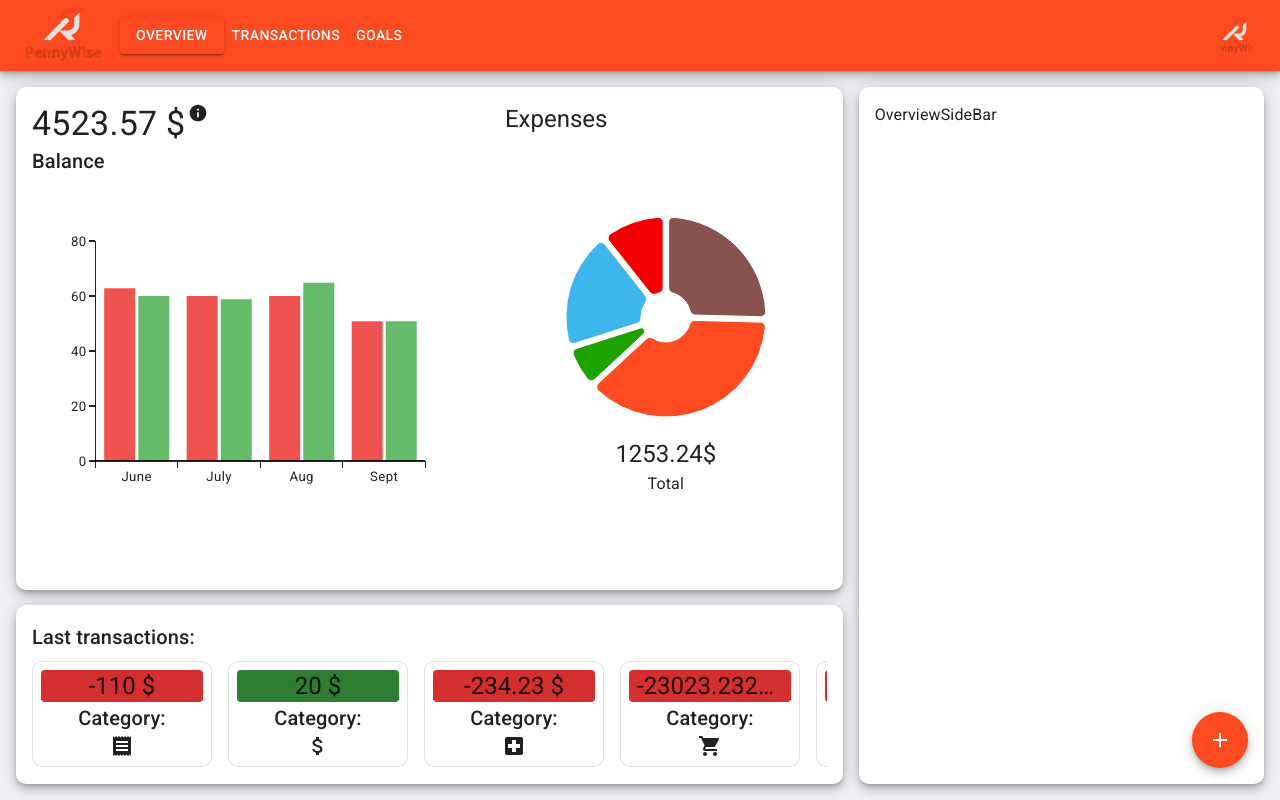
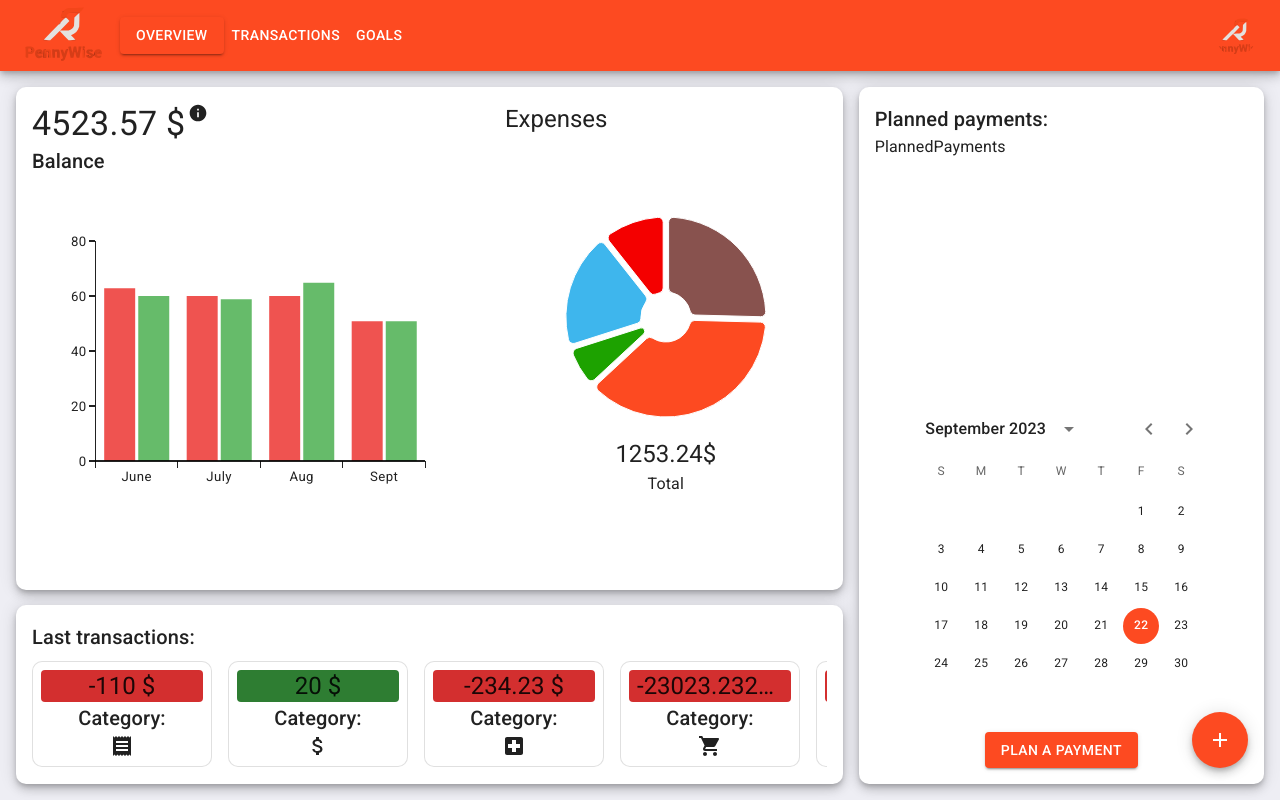
Before and after one commit to kacperborowieckb/PennyWise, a React (Vite) app in the folder client/: page / in a window 1280 px wide. Built offline with nearby package versions, Linux system fonts and the light colour scheme.

Commit message:
side section calendar design with plan payment button

```diff
--- a/client/package.json
+++ b/client/package.json
@@ -15,7 +15,9 @@
     "@mui/icons-material": "^5.14.3",
     "@mui/material": "^5.14.5",
     "@mui/x-charts": "^6.0.0-alpha.11",
+    "@mui/x-date-pickers": "^6.15.0",
     "@reduxjs/toolkit": "^1.9.5",
+    "dayjs": "^1.11.10",
     "eslint-plugin-react": "^7.33.2",
     "react": "^18.2.0",
     "react-dom": "^18.2.0",
--- /dev/null
+++ b/client/src/components/calendar/Calendar.tsx
@@ -0,0 +1,23 @@
+import { Button, Stack } from '@mui/material';
+import { DateCalendar, LocalizationProvider } from '@mui/x-date-pickers';
+import { AdapterDayjs } from '@mui/x-date-pickers/AdapterDayjs';
+import dayjs, { Dayjs } from 'dayjs';
+import { useState } from 'react';
+
+const Calendar = () => {
+  const [selectedDate, setSelectedDate] = useState<Dayjs | null>(dayjs());
+
+  return (
+    <Stack>
+      <LocalizationProvider dateAdapter={AdapterDayjs}>
+        <DateCalendar value={selectedDate} onChange={(newDate) => setSelectedDate(newDate)} />
+      </LocalizationProvider>
+
+      <Button variant="contained" sx={{ margin: '0 auto' }}>
+        Plan a payment
+      </Button>
+    </Stack>
+  );
+};
+
+export default Calendar;
--- a/client/src/components/overview-side-bar/OverviewSideBar.tsx
+++ b/client/src/components/overview-side-bar/OverviewSideBar.tsx
@@ -1,9 +1,17 @@
-import { Paper } from '@mui/material';
+import { Paper, Stack, Typography } from '@mui/material';
+import PlannedPayments from '../planned-payments/PlannedPayments';
+import Calendar from '../calendar/Calendar';
 
 const OverviewSideBar = () => {
   return (
     <Paper elevation={6} sx={{ height: '100%', p: 2 }}>
-      OverviewSideBar
+      <Stack height={'100%'}>
+        <Typography component={'h3'} variant="h6">
+          Planned payments:
+        </Typography>
+        <PlannedPayments />
+        <Calendar />
+      </Stack>
     </Paper>
   );
 };
--- /dev/null
+++ b/client/src/components/planned-payments/PlannedPayments.tsx
@@ -0,0 +1,7 @@
+import { Box } from '@mui/material';
+
+const PlannedPayments = () => {
+  return <Box height={'100%'}>PlannedPayments</Box>;
+};
+
+export default PlannedPayments;
```
Also changed, not shown: 1 other file (tests, documents, lock files or other folders).
